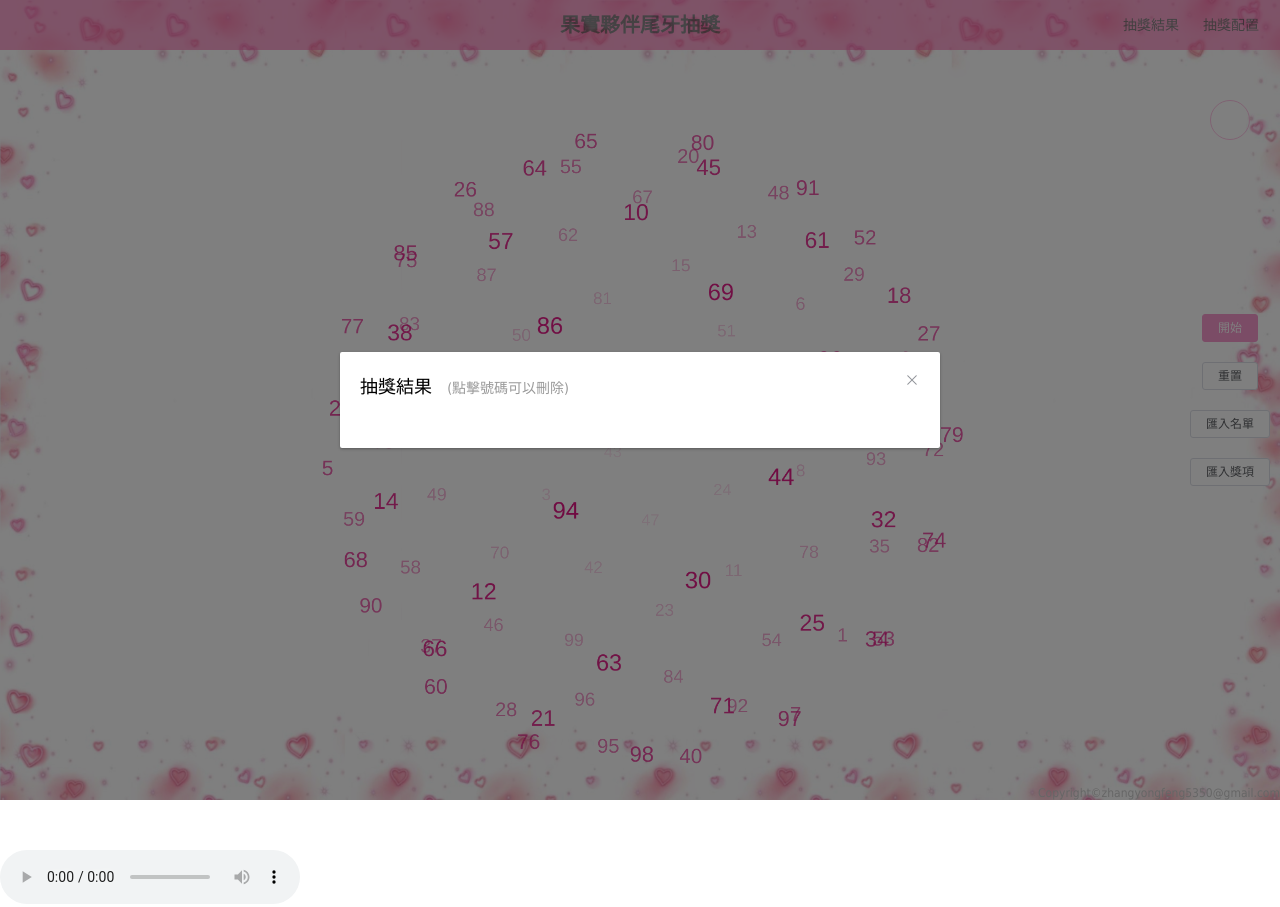
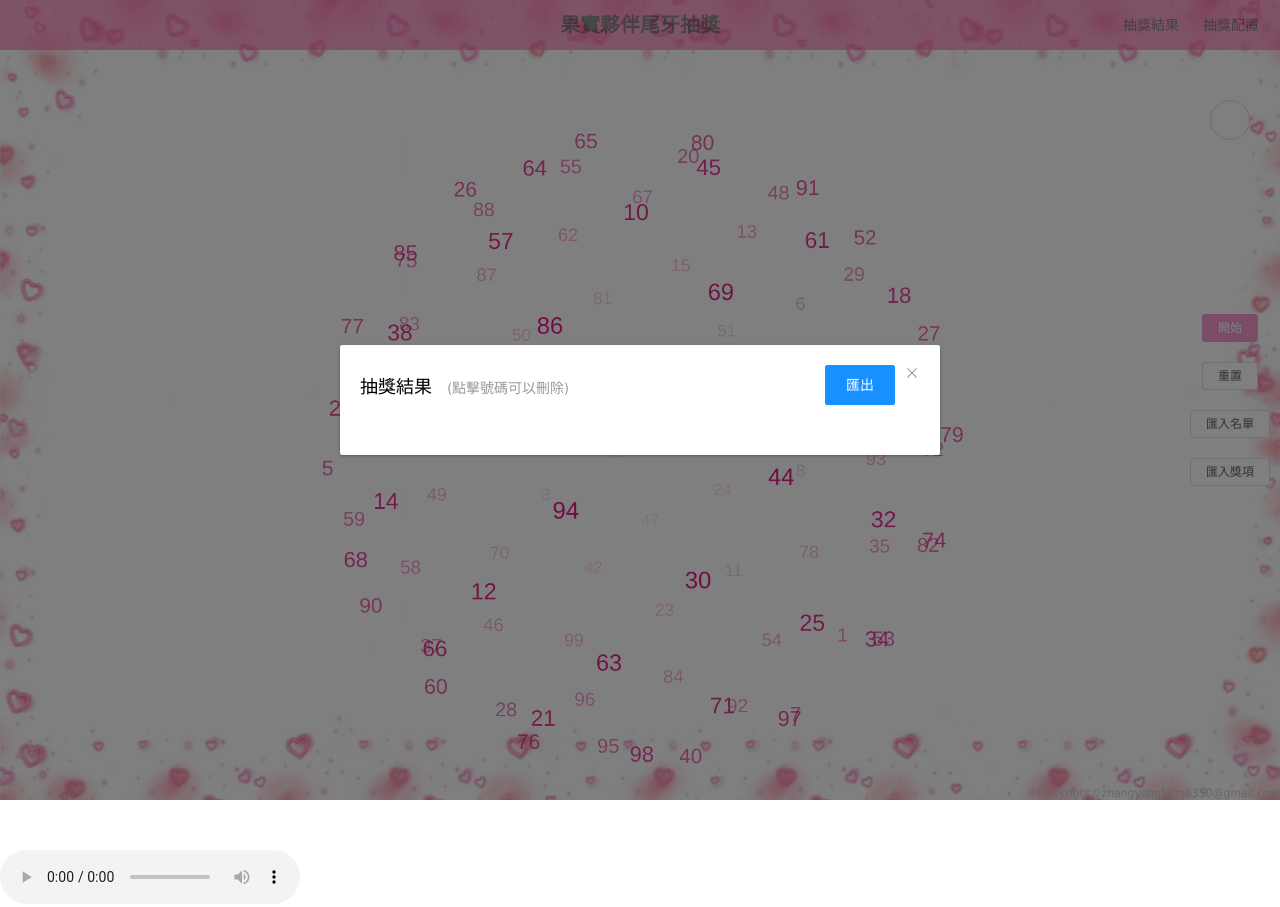
Before and after one commit to jamielee1999/draw, a Vue app: page / in a window 1280 px wide. Both pictures are taken after a click on the button "抽獎結果". Built offline with nearby package versions, Linux system fonts and the light colour scheme; a small style sheet from the web is missing.

Commit message:
增加匯出獎項 Excel 功能

```diff
--- a/package.json
+++ b/package.json
@@ -12,6 +12,8 @@
   "dependencies": {
     "core-js": "^3.4.3",
     "element-ui": "^2.13.0",
+    "exceljs": "^4.3.0",
+    "file-saver": "^2.0.5",
     "vue": "^2.6.10",
     "vue-router": "^3.1.3",
     "vuex": "^3.1.2"
--- a/src/components/Result.vue
+++ b/src/components/Result.vue
@@ -7,12 +7,22 @@
     :append-to-body="true"
   >
     <div class="dialog-title" slot="title">
+      <div>
         <span :style="{ fontSize: '18px' }">
           抽獎結果
         </span>
         <span :style="{ fontSize: '14px', color: '#999', marginLeft: '10px' }">
           (點擊號碼可以刪除)
         </span>
+      </div>
+      <div>
+        <el-button
+          type="primary"
+          class="blue-background-button"
+          @click="exportResultsData"
+          >匯出</el-button
+        >
+      </div>
     </div>
     <div
       v-for="(item, index) in resultList"
@@ -45,10 +55,17 @@
 </template>
 <script>
 import { conversionCategoryName, getDomData } from '@/helper/index';
+import { useExcelJS } from '@/utils/ExportExcel';
 export default {
   name: 'c-Result',
   props: {
     visible: Boolean
+  },
+  data() {
+    const { exportXlsx } = useExcelJS('得獎名單');
+    return {
+      exportXlsx
+    };
   },
   computed: {
     result: {
@@ -58,6 +75,12 @@ export default {
       set(val) {
         this.$store.commit('setResult', val);
       }
+    },
+    lottery() {
+      return this.$store.state.newLottery;
+    },
+    personsList() {
+      return this.$store.state.list;
     },
     resultList() {
       const list = [];
@@ -111,11 +134,43 @@ export default {
             message: '已取消'
           });
         });
+    },
+    exportResultsData() {
+      const resultsData = Object.keys(this.result).map(key => {
+        const winningPartner = this.result[key].map(
+          id => `${id} ${this.personsList.find(data => data.key === id).name}`
+        );
+        return {
+          name: this.lottery.find(data => data.key === key).name,
+          winning_partner: winningPartner
+        };
+      });
+      this.exportXlsx(
+        resultsData,
+        `${new Date().getFullYear()} 果實夥伴尾牙得獎名單`
+      );
     }
   }
 };
 </script>
-<style lang="scss">
+<style lang="scss" scoped>
+.dialog-title {
+  display: flex;
+  justify-content: space-between;
+  div {
+    margin: auto 0;
+  }
+  button {
+    margin-right: 25px;
+  }
+}
+.blue-background-button {
+  background: #1890ff;
+  border: 1px solid #1890ff;
+  border-radius: 2px;
+  box-sizing: border-box;
+  box-shadow: 0 2px 0 rgba(0, 0, 0, 0.043);
+}
 .c-Result {
   .el-dialog__body {
     max-height: 500px;
--- /dev/null
+++ b/src/utils/ExportExcel.js
@@ -0,0 +1,55 @@
+import ExcelJS from 'exceljs';
+import { saveAs } from 'file-saver';
+
+function save(buffer, filename) {
+  saveAs(
+    new Blob([buffer], {
+      type: 'application/xlsx'
+    }),
+    filename
+  );
+}
+
+export function useExcelJS(sheetName, bookType = 'xlsx') {
+  function createSheet(workbook, data) {
+    const wbName = sheetName || 'SheetJS';
+    const sheet = workbook.addWorksheet(wbName);
+    sheet.views = [
+      {
+        state: 'frozen',
+        ySplit: 1
+      }
+    ];
+    // // DATA
+    const rowArr = data.map(prizesData =>
+      Object.keys(prizesData)
+        .map(key => prizesData[key])
+        .flat()
+    );
+
+    sheet.addRows(rowArr);
+  }
+
+  function getWorkbook(data) {
+    const workbook = new ExcelJS.Workbook();
+    const now = new Date();
+    workbook.creator = 'OneAD_Ryan';
+    workbook.created = now;
+    workbook.modified = now;
+    createSheet(workbook, data);
+
+    return workbook;
+  }
+
+  function exportXlsx(data, filename) {
+    getWorkbook(data)
+      .xlsx.writeBuffer()
+      .then(res => {
+        save(res, `${filename}.${bookType}`);
+      });
+  }
+
+  return {
+    exportXlsx
+  };
+}
```
Also changed, not shown: 1 other file (tests, documents, lock files or other folders). Lines whose indentation alone changed are shown as unchanged.
